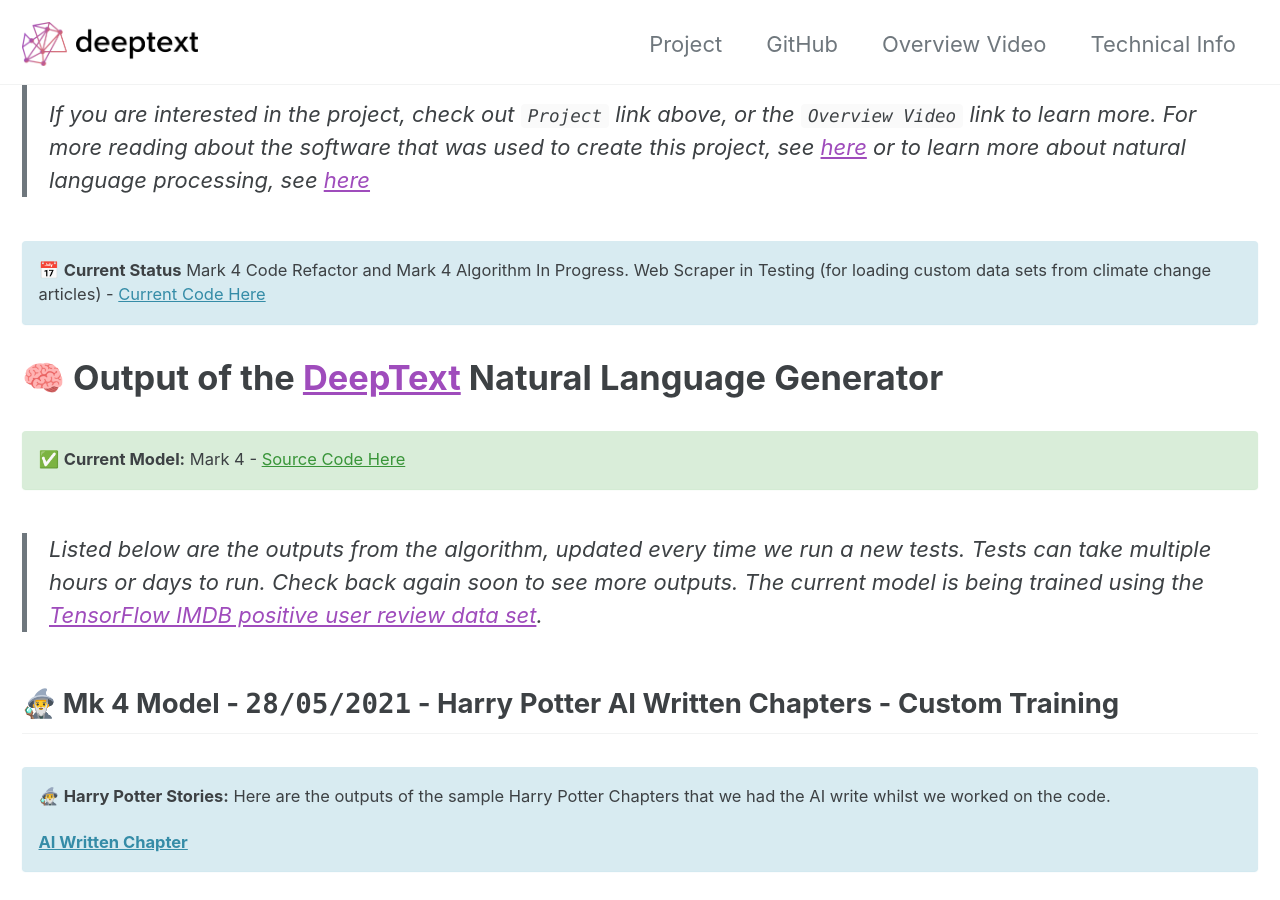
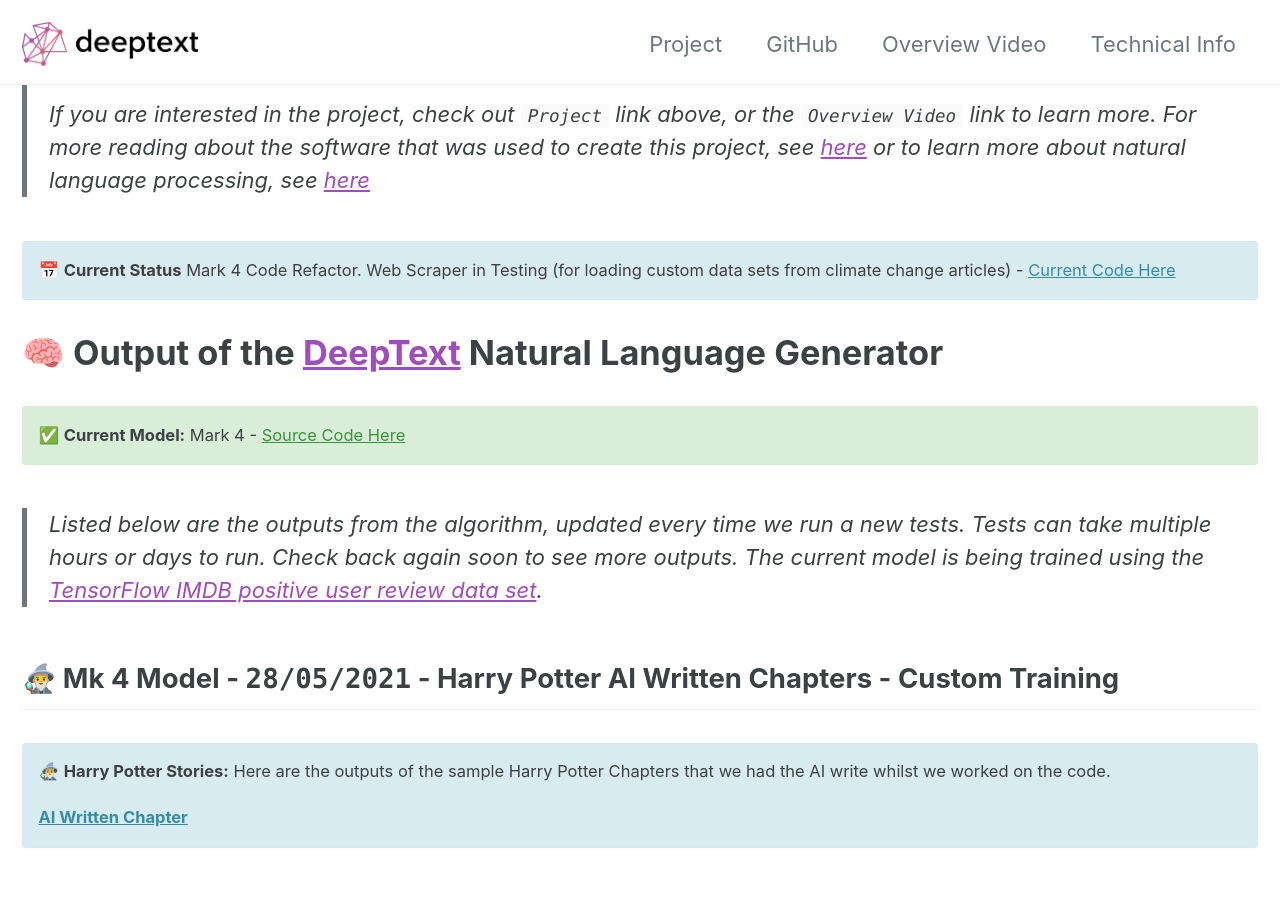
Before and after one commit to InternationalSchoolAberdeen/aiproject, a Jekyll site: the page built from index.md, in a window 1280 px wide and 900 px high, scrolled down 321 px. Built offline with Jekyll 4.4.1, drawn with Linux system fonts in a browser that asks for light colours; cached includes are drawn as plain includes.

Commit message:
fixed code and page layout

```diff
--- a/index.md
+++ b/index.md
@@ -14,7 +14,7 @@
 >
 > If you are interested in the project, check out `Project` link above, or the `Overview Video` link to learn more. For more reading about the software that was used to create this project, see [here](https://www.tensorflow.org/learn) or to learn more about natural language processing, see [here](https://towardsdatascience.com/natural-language-processing-with-tensorflow-e0a701ef5cef?gi=72765e5779df)
 
-<p class="notice--info"> 📅 <b>Current Status</b> Mark 4 Code Refactor and Mark 4 Algorithm In Progress. Web Scraper in Testing (for loading custom data sets from climate change articles) - <a href='https://github.com/71xn/DeepText' target="_blank" >Current Code Here</a></p>
+<p class="notice--info"> 📅 <b>Current Status</b> Mark 4 Code Refactor. Web Scraper in Testing (for loading custom data sets from climate change articles) - <a href='https://github.com/71xn/DeepText' target="_blank" >Current Code Here</a></p>
 
 # 🧠 Output of the [DeepText](https://github.com/71xn/DeepText) Natural Language Generator
 
```
Also changed, not shown: harry1.md (+1 -0 lines).
